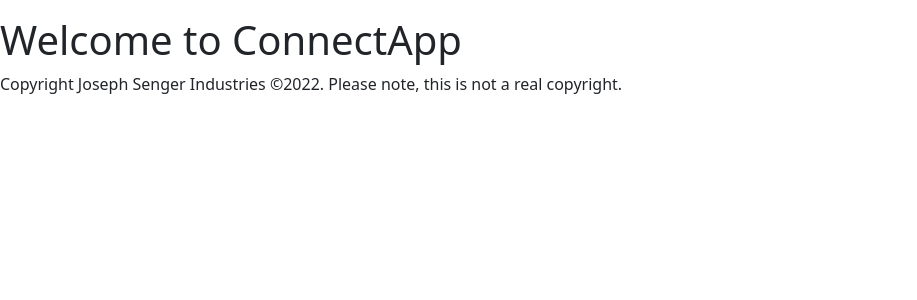
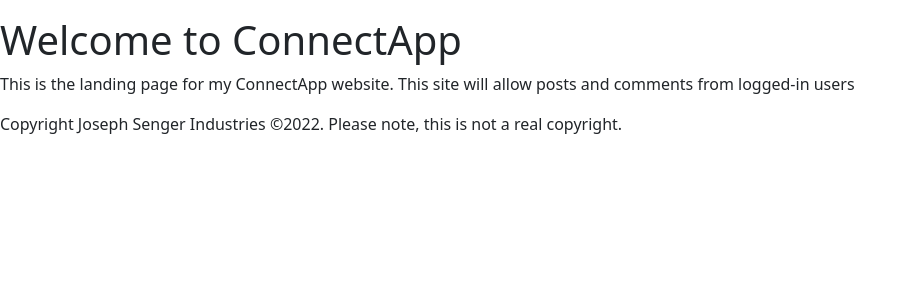
Before and after one commit to Introlysis/ConnectApp, a Flask app: page / in a window 1280 px wide. Shown: the part 104-404 px from the top of the page, without its empty margins (0-917 px from the left). Run offline with Flask 2, Linux system fonts and the light colour scheme; some libraries are stand-ins or nearby versions.

Commit message:
updates body of index.html

```diff
--- a/connectapp/templates/index.html
+++ b/connectapp/templates/index.html
@@ -2,4 +2,5 @@
 
 {% block content %}
     <h1>{% block title %}Welcome to ConnectApp{% endblock %}</h1>
+    <p>This is the landing page for my ConnectApp website. This site will allow posts and comments from logged-in users</p>
 {% endblock %}
```
